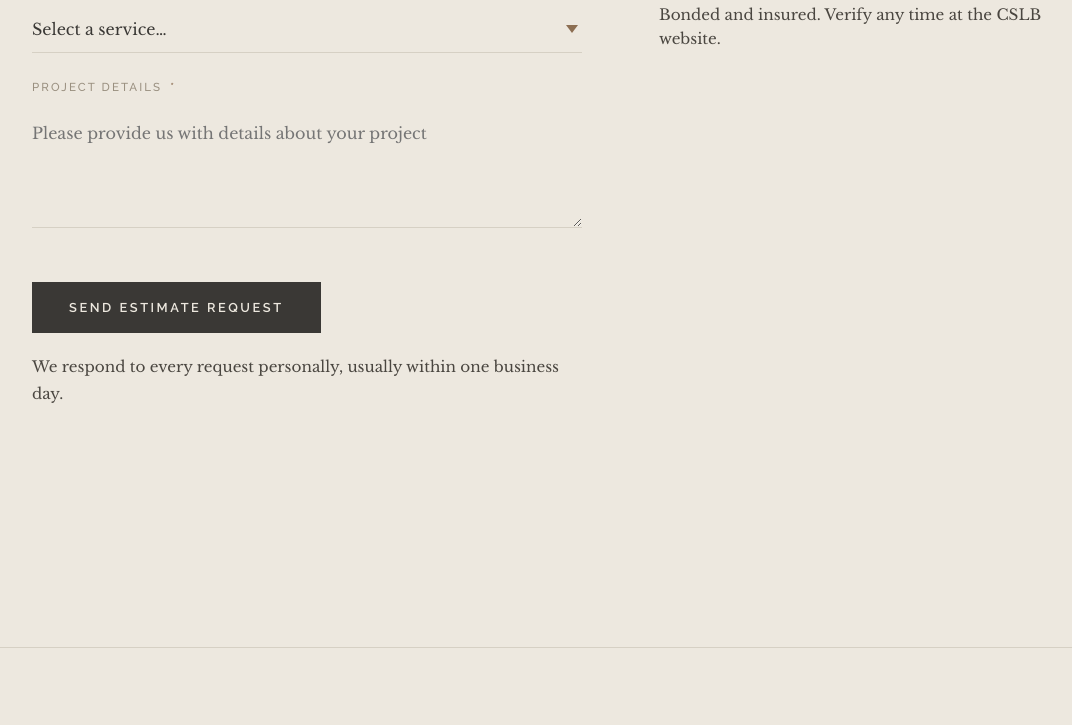
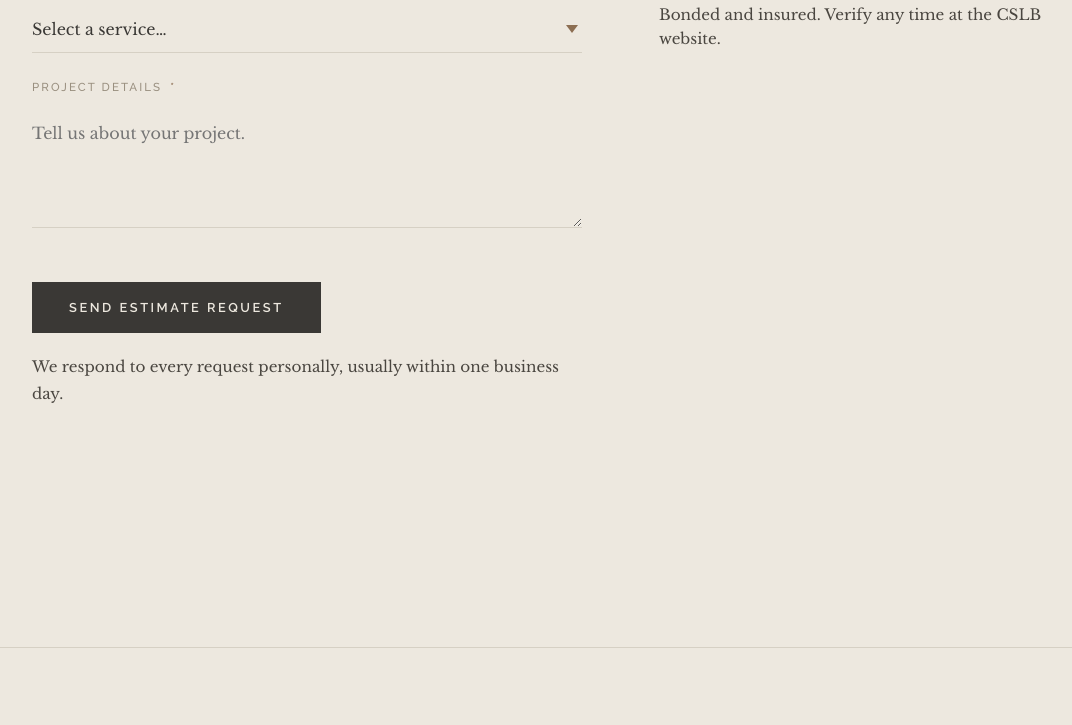
Before and after one commit to Estoria-Abraham/estoria-website, a website: page contact.html in a window 1280 px wide. Shown: the part 1046-1771 px from the top of the page, without its empty margins (98-1170 px from the left). Drawn offline with nearby package versions, Linux system fonts and the light colour scheme; a web font is replaced by a local one.

Commit message:
Update project details helper text

```diff
--- a/contact.html
+++ b/contact.html
@@ -133,7 +133,7 @@
 
             <div class="form-group">
               <label for="message">Project Details <span class="req">*</span></label>
-              <textarea id="message" name="message" class="form-control" placeholder="Please provide us with details about your project" required></textarea>
+              <textarea id="message" name="message" class="form-control" placeholder="Tell us about your project." required></textarea>
               <div class="form-error">Please share a few details about your project (at least 10 characters).</div>
             </div>
 
```
